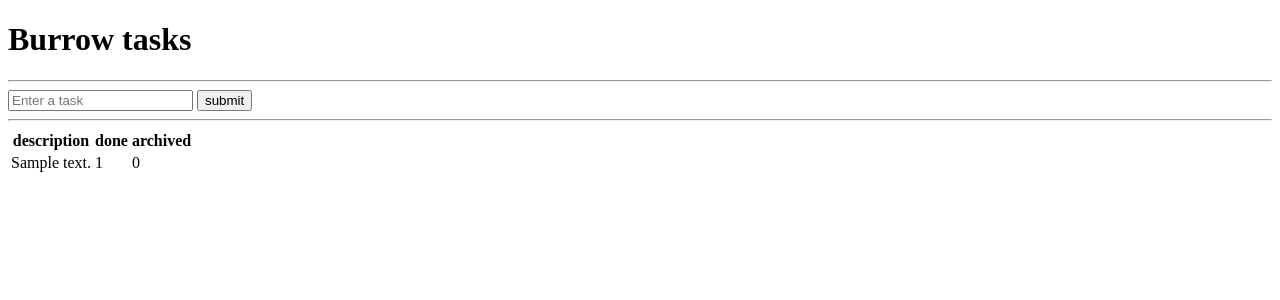
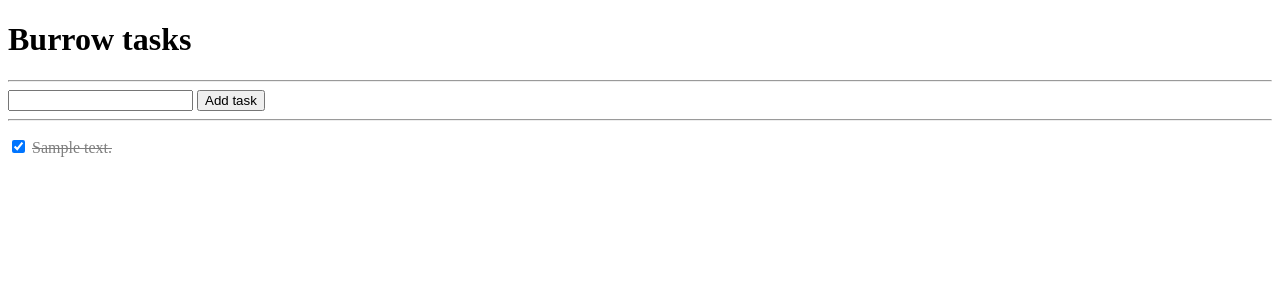
Before and after one commit to lambtails/burrow-tasks, a Flask app: page / in a window 1280 px wide. Shown: the top 300 px of the page. Run offline with Flask 3, Linux system fonts and the light colour scheme; tables that the repository leaves empty hold one stand-in row (values such as "Sample post").

Commit message:
add checkbox to mark tasks as complete

```diff
--- a/app.py
+++ b/app.py
@@ -1,16 +1,19 @@
 from flask import Flask, render_template, request
 import sqlite3
 
+db = "database.db"
+
 if __name__ == "__main__":
     # Create database connection
-    connect = sqlite3.connect("database.db")
+    connect = sqlite3.connect(db)
     connect.execute("""
-		CREATE TABLE IF NOT EXISTS tasks (
-		description TEXT NOT NULL,
-		done BOOL NOT NULL,
-		archived BOOL NOT NULL
-		)
-		""")
+        CREATE TABLE IF NOT EXISTS tasks (
+        rowid INTEGER NOT NULL PRIMARY KEY,
+        description TEXT NOT NULL,
+        done BOOL NOT NULL,
+        archived BOOL NOT NULL
+        )
+        """)
 
     # Start flask app and define URL routes
     app = Flask(__name__)
@@ -19,23 +22,23 @@ if __name__ == "__main__":
     def index():
         if request.method == "POST":
             # Add new task to the database!
-            description = request.form["description"]
-            with sqlite3.connect("database.db") as users:
+            description = request.form.get("description")
+            with sqlite3.connect(db) as users:
                 cursor = users.cursor()
                 cursor.execute(
                     """
-					INSERT INTO tasks \
-						(description,done,archived) VALUES (?,?,?)
-					""",
+                    INSERT INTO tasks \
+                        (description,done,archived) VALUES (?,?,?)
+                    """,
                     (description, False, False),
                 )
                 users.commit()
 
             # Redirect to a GET request so the browser doesn't redo stuff
-            app.redirect(app.url_for("success"))
+            app.redirect(app.url_for("index"))
 
         # Connect and load database for GET request
-        connect = sqlite3.connect("database.db")
+        connect = sqlite3.connect(db)
         cursor = connect.cursor()
         cursor.execute("SELECT * FROM tasks")
         data = cursor.fetchall()
@@ -44,8 +47,27 @@ if __name__ == "__main__":
         # Render webpage
         return render_template("index.html", data=data)
 
-    @app.route("/success")
-    def success():
-        app.redirect(app.url_for("index"))
+    @app.route("/update", methods=["POST"])
+    def update():
+        # Get data from the JSON request
+        rowid: int = int(request.json.get("rowid"))
+        done: bool | None = request.json.get("done")
+
+        # Update the database
+        connect = sqlite3.connect(db)
+        cursor = connect.cursor()
+        cursor.execute(
+            """
+            UPDATE tasks \
+            SET done=? \
+            WHERE rowid=?
+            """,
+            (done, rowid)
+        )
+        connect.commit()
+        connect.close()
+
+        # Return empty string for now
+        return ""
 
     app.run(debug=False)
--- a/templates/index.html
+++ b/templates/index.html
@@ -1,33 +1,82 @@
-<!DOCTYPE html>
+<!doctype html>
 <html>
-    <head>
-        <title>Burrow tasks</title>
-    </head>
-    <body>
-        <h1>Burrow tasks</h1>
 
-		<hr>
+<head>
+    <title>Burrow tasks</title>
+    <style>
+        input[type=checkbox],
+        input[type=checkbox]+label {
+            cursor: pointer;
+        }
 
-		<form method="POST">
-			<input type="text" name="description" autocomplete="off" placeholder="Enter a task" required>
-			<input type = "submit" value = "submit"/>
-		</form>
+        input[type=checkbox]:checked+label {
+            text-decoration: line-through;
+            opacity: 50%;
+        }
 
-		<hr>
+        ul {
+            padding-left: 0;
+        }
 
-		<table>
-			<tr>
-			<th>description</th>
-			<th>done</th>
-			<th>archived</th>
-			</tr>
-			{% for task in data %}
-			<tr>
-				<td>{{task[0]}}</td>
-				<td>{{task[1]}}</td>
-				<td>{{task[2]}}</td>
-				</tr>
-			{% endfor %}
-		</table>
-	</body>
+        li {
+            list-style-type: none;
+            margin-bottom: 0.25rem;
+        }
+    </style>
+</head>
+
+<body>
+    <h1>Burrow tasks</h1>
+    <hr />
+    <form method="POST">
+        <input
+            type="text"
+            name="description"
+            autocomplete="off"
+            placeholder=""
+            required
+        />
+        <input
+            type="submit"
+            value="Add task"
+        />
+    </form>
+    <hr />
+    <ul> {% for task in data %} <li>
+            <input
+                type="checkbox"
+                id="task-{{task[0]}}"
+                autocomplete="off"
+                {% if task[2] %}checked{% endif %}
+            />
+            <label for="task-{{task[0]}}">{{task[1]}}</label>
+        </li> {% endfor %} </ul>
+</body>
+<script>
+    const updateTask = (id, done = false) => {
+        const url = "/update";
+        const options = {
+            method: "POST",
+            headers: {
+                "Content-Type": "application/json"
+            },
+            body: JSON.stringify({
+                rowid: id,
+                done: done
+            }),
+        };
+        fetch(url, options)
+            .then((response) => response.text())
+            .catch((error) => console.error("Error:", error));
+    };
+
+    document.querySelectorAll("input[type=checkbox]").forEach((checkbox) => {
+        checkbox.addEventListener("input", (e) => {
+            const elem = e.target;
+            const rowid = parseInt(elem.id.split("-")[1]);
+            updateTask(rowid, done = elem.checked);
+        });
+    });
+</script>
+
 </html>
```
